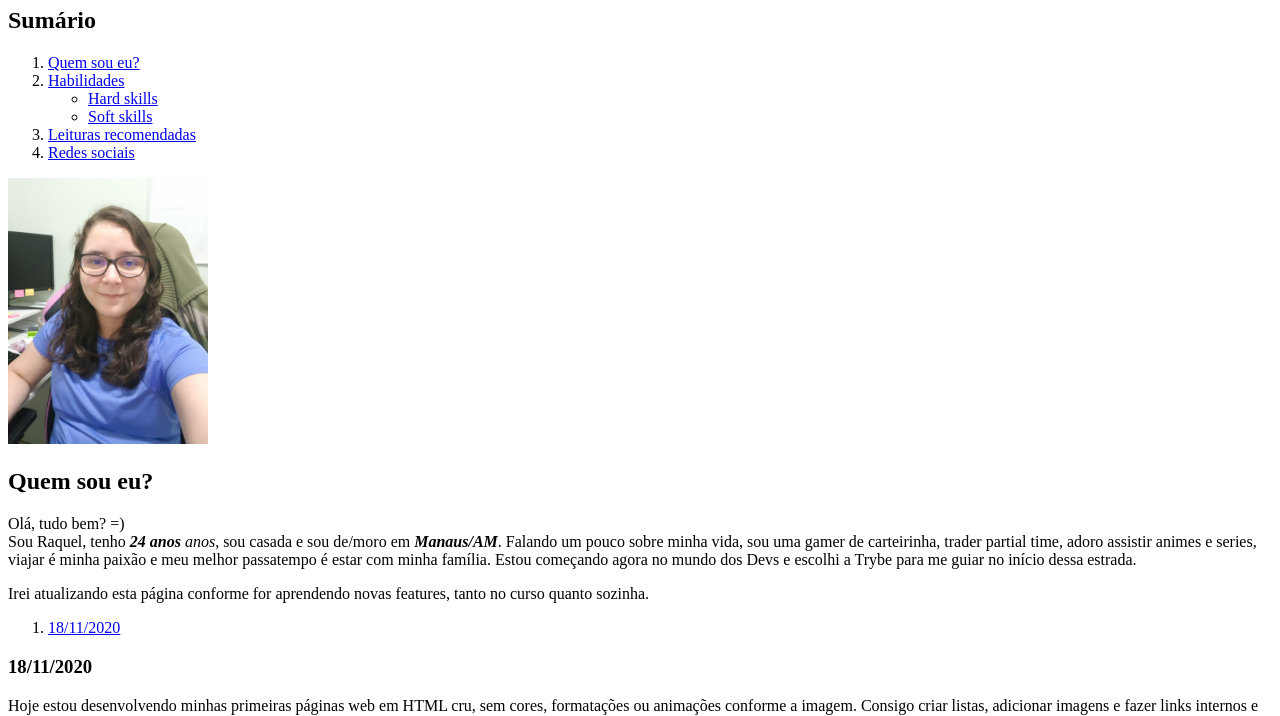
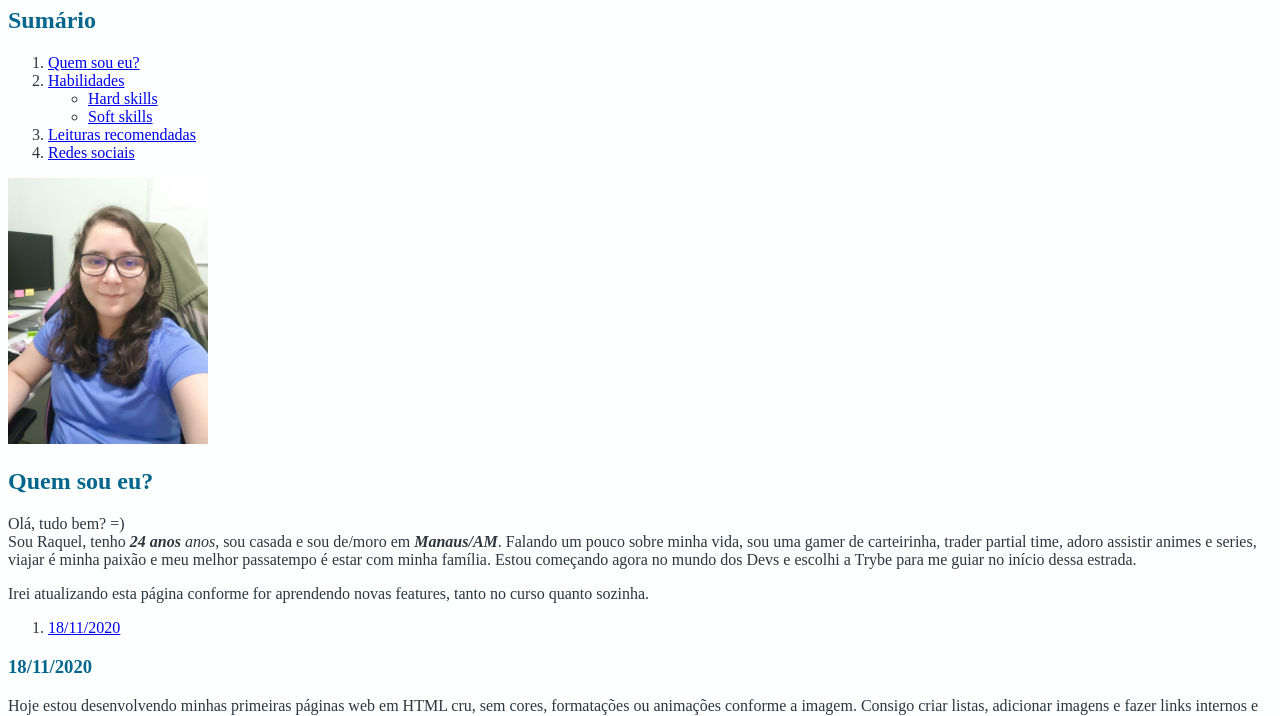
Before and after one commit to rach-vp/rach-vp.github.io, a plain HTML site: page index.html in a window 1280 px wide. Shown: the part 73-789 px from the top of the page. Drawn offline with Linux system fonts and the light colour scheme.

Commit message:
Adiciona paleta de cores

```diff
--- a/index.html
+++ b/index.html
@@ -3,6 +3,20 @@
     <head>
         <meta charset="UTF-8">
         <title>RVP - Portfólio</title>
+        <style>
+            /*Tag styles*/
+            body {
+                background-color: #FCFFFD;
+            }
+            p, ul, ol {
+                color: #2C363F;
+            }
+            h1, h2, h3, h4 {
+                color: #05668D;
+            }
+            /*Class styles*/
+            /*ID styles*/
+        </style>
     </head>
     <body>
         <h1>Raquel Vicente Picanço</h1>
```
